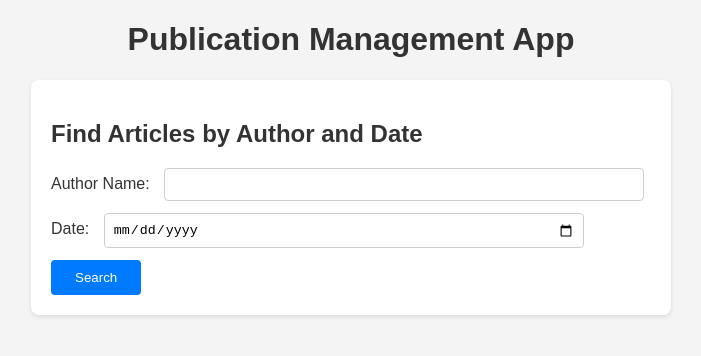
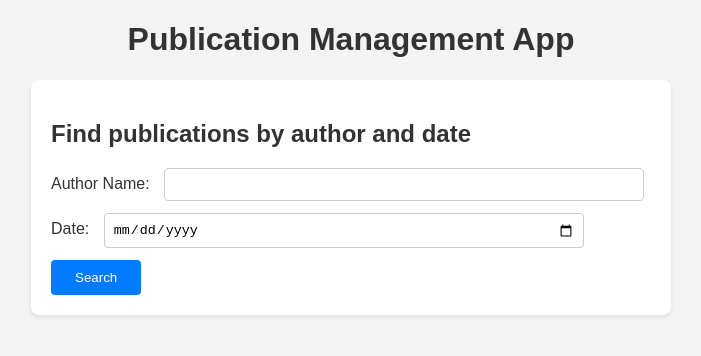
Before and after one commit to a-mountain/Publications-KPI, a plain HTML site: page Frontend/index.html in a window 1280 px wide. Shown: the whole page, without its empty margins (289-990 px from the left). Drawn offline with Linux system fonts and the light colour scheme.

Commit message:
FE: fix naming

```diff
--- a/Frontend/index.html
+++ b/Frontend/index.html
@@ -79,7 +79,7 @@
 <h1>Publication Management App</h1>
 
 <section>
-  <h2>Find Articles by Author and Date</h2>
+  <h2>Find publications by author and date</h2>
   <label for="authorName">Author Name:</label>
   <input type="text" id="authorName">
   <label for="publicationDate">Date:</label>
```
